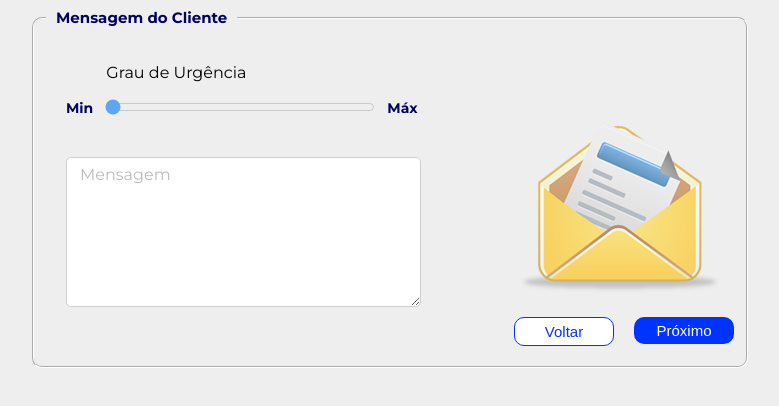
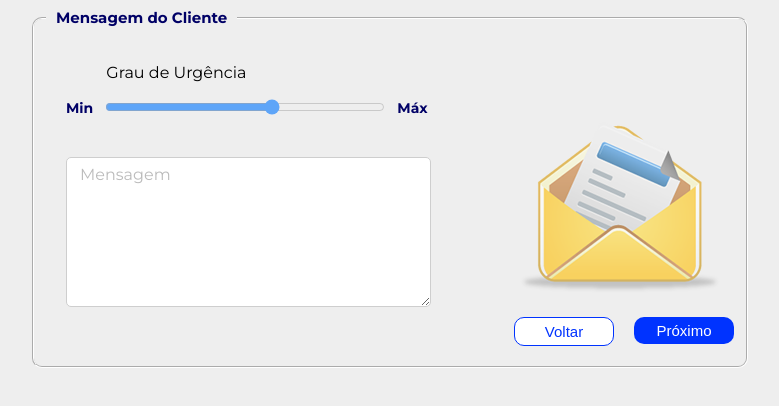
Before and after one commit to marcusviniciusmo/CompanhiaDoSaldo_Website_DEPRECATED, a React (Create React App) app in the folder frontend/: page /pedidos/message in a window 1280 px wide. Shown: the top 406 px of the page, without its empty margins (250-1029 px from the left). Built offline with nearby package versions, Linux system fonts and the light colour scheme.

Commit message:
Autocomplete Message component fields

```diff
--- a/frontend/src/components/Input/index.tsx
+++ b/frontend/src/components/Input/index.tsx
@@ -12,7 +12,6 @@ export function Input({
   Min,
   Max,
   Step,
-  DefaultValue,
   Placeholder,
   Value,
   OnChange,
@@ -32,9 +31,8 @@ export function Input({
         min={Min}
         max={Max}
         step={Step}
-        defaultValue={Type === 'range' ? DefaultValue : undefined}
         placeholder={Placeholder}
-        value={Type === 'range' ? undefined : Value}
+        value={Value}
         onChange={OnChange ? OnChange() : OnChangeGeneric}
         checked={Checked}
       />
--- a/frontend/src/components/Input/styles.css
+++ b/frontend/src/components/Input/styles.css
@@ -58,7 +58,7 @@ div.dateInputContainer label {
 }
 
 div.rangeInputContainer input {
-  width: 27rem;
+  width: 28rem;
 }
 
 div.rangeInputContainer label {
--- a/frontend/src/components/Message/index.tsx
+++ b/frontend/src/components/Message/index.tsx
@@ -1,5 +1,7 @@
 /* eslint-disable react-hooks/exhaustive-deps */
-import { MessageData } from 'utils/Mocks/Message';
+import { IClientMessage } from 'utils/Types/Message';
+import { ClientIdentification } from 'utils/Mocks/Identification';
+import { ClientMessage, MessageData } from 'utils/Mocks/Message';
 import { useEffect, useState } from "react";
 import { Link } from "react-router-dom";
 import Input from "components/Input";
@@ -16,18 +18,51 @@ function Message() {
     getLevelUrgency();
   }, [levelUrgency]);
 
+  useEffect(() => {
+    getInputUrgency();
+  }, [inputUrgency]);
+
+  useEffect(() => {
+    const clientStorage = localStorage.getItem('client.Identification');
+
+    if (clientStorage) {
+      const client = JSON.parse(clientStorage);
+
+      if (client.Cpf === ClientIdentification.Cpf)
+        getMessageByCpf(ClientMessage);
+    };
+  }, []);
+
+  useEffect(() => {
+    switch (inputUrgency!) {
+      case '0':
+      case '2':
+        setLevelUrgency(urgency[0]);
+        break;
+      case '4':
+      case '6':
+        setLevelUrgency(urgency[1]);
+        break;
+      case '8':
+        setLevelUrgency(urgency[2]);
+        break;
+      case '10':
+        setLevelUrgency(urgency[3]);
+        break;
+      default:
+        setLevelUrgency(urgency[0]);
+        break;
+    };
+  }, [inputUrgency]);
+
+  const getInputUrgency = () => inputUrgency?.toString();
+
   const getLevelUrgency = () => levelUrgency;
 
-  useEffect(() => {
-    if (inputUrgency! === '0' || inputUrgency! === '2')
-      setLevelUrgency(urgency[0]);
-    else if (inputUrgency! === '4' || inputUrgency! === '6')
-      setLevelUrgency(urgency[1]);
-    else if (inputUrgency! === '8')
-      setLevelUrgency(urgency[2]);
-    else
-      setLevelUrgency(urgency[3]);
-  }, [inputUrgency]);
+  const getMessageByCpf = (client: IClientMessage) => {
+    setInputUrgency(client.Urgency);
+    setInputMessage(client.Message);
+  };
 
   const handleInput = (event: any) => {
     const id = event.target.id;
@@ -51,15 +86,14 @@ function Message() {
             <span>{MessageData.Inputs.Span1}</span>
             <Input
               Label={`${MessageData.Inputs.Inputs[0].Label}
-                ${inputUrgency && `: ${levelUrgency}`}`}
+                ${inputUrgency ? `: ${levelUrgency}` : ''}`}
               Type={MessageData.Inputs.Inputs[0].Type}
               Name={MessageData.Inputs.Inputs[0].Name}
               Id={MessageData.Inputs.Inputs[0].Id}
               Min={MessageData.Inputs.Inputs[0].Min}
               Max={MessageData.Inputs.Inputs[0].Max}
               Step={MessageData.Inputs.Inputs[0].Step}
-              DefaultValue={MessageData.Inputs.Inputs[0].DefaultValue}
-              Value={inputUrgency}
+              Value={inputUrgency!}
               OnChange={() => handleInput}
             />
             <span>{MessageData.Inputs.Span2}</span>
--- a/frontend/src/components/TextArea/styles.css
+++ b/frontend/src/components/TextArea/styles.css
@@ -29,11 +29,11 @@ div.textAreaContainer .filled {
 
 div.textAreaContainer textarea.textAreaForm {
   border: 0.1rem solid var(--border-color);
-  width: 35.5rem;
+  width: 36.5rem;
   border-radius: 0.5rem;
   box-sizing: border-box;
   height: 15rem;
-  padding: 1.5rem;
+  padding: 2rem 1rem;
   transition: all 0.3s ease;
 }
 
@@ -45,8 +45,8 @@ div.textAreaContainer textarea.textAreaForm:hover {
 div.textAreaContainer div.clearIcon {
   box-sizing: border-box;
   position: absolute;
-  top: 6%;
-  left: 33.5rem;
+  top: 2%;
+  left: 35rem;
   opacity: 0;
   transform: translate(-50%);
   transition: all 0.2s ease-in-out;
--- a/frontend/src/utils/Mocks/Message/index.tsx
+++ b/frontend/src/utils/Mocks/Message/index.tsx
@@ -16,8 +16,7 @@ export const MessageData: IMessage = {
         Id: 'fieldUrgency',
         Min: 0,
         Max: 10,
-        Step: 2,
-        DefaultValue: 0
+        Step: 2
       }
     ],
     Span1: 'Min',
--- a/frontend/src/utils/Types/Input/index.tsx
+++ b/frontend/src/utils/Types/Input/index.tsx
@@ -11,7 +11,6 @@ export interface IInput {
   Min?: number;
   Max?: number;
   Step?: number;
-  DefaultValue?: number;
   Placeholder?: string;
   Value?: string | undefined;
   OnChange?: Function;
```
